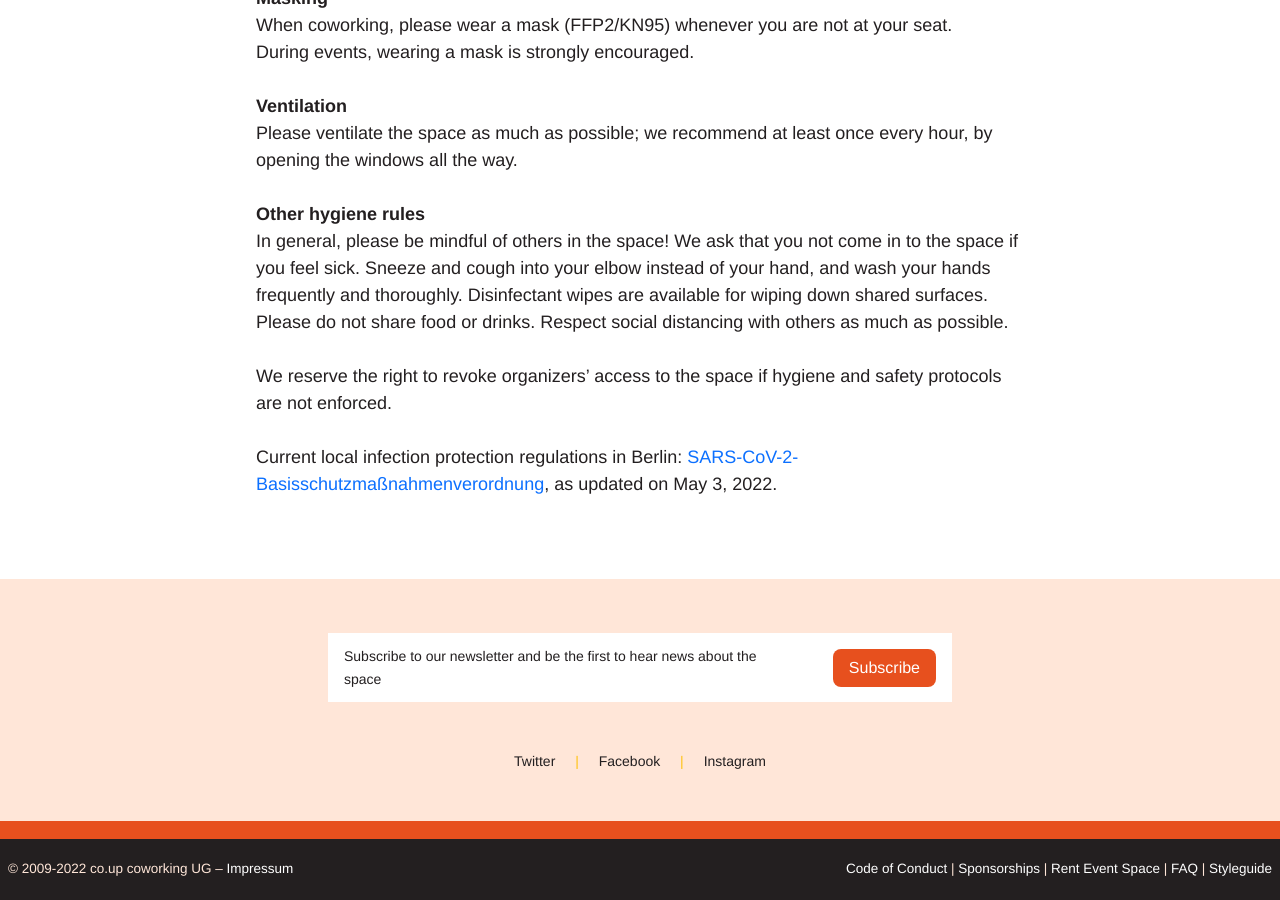
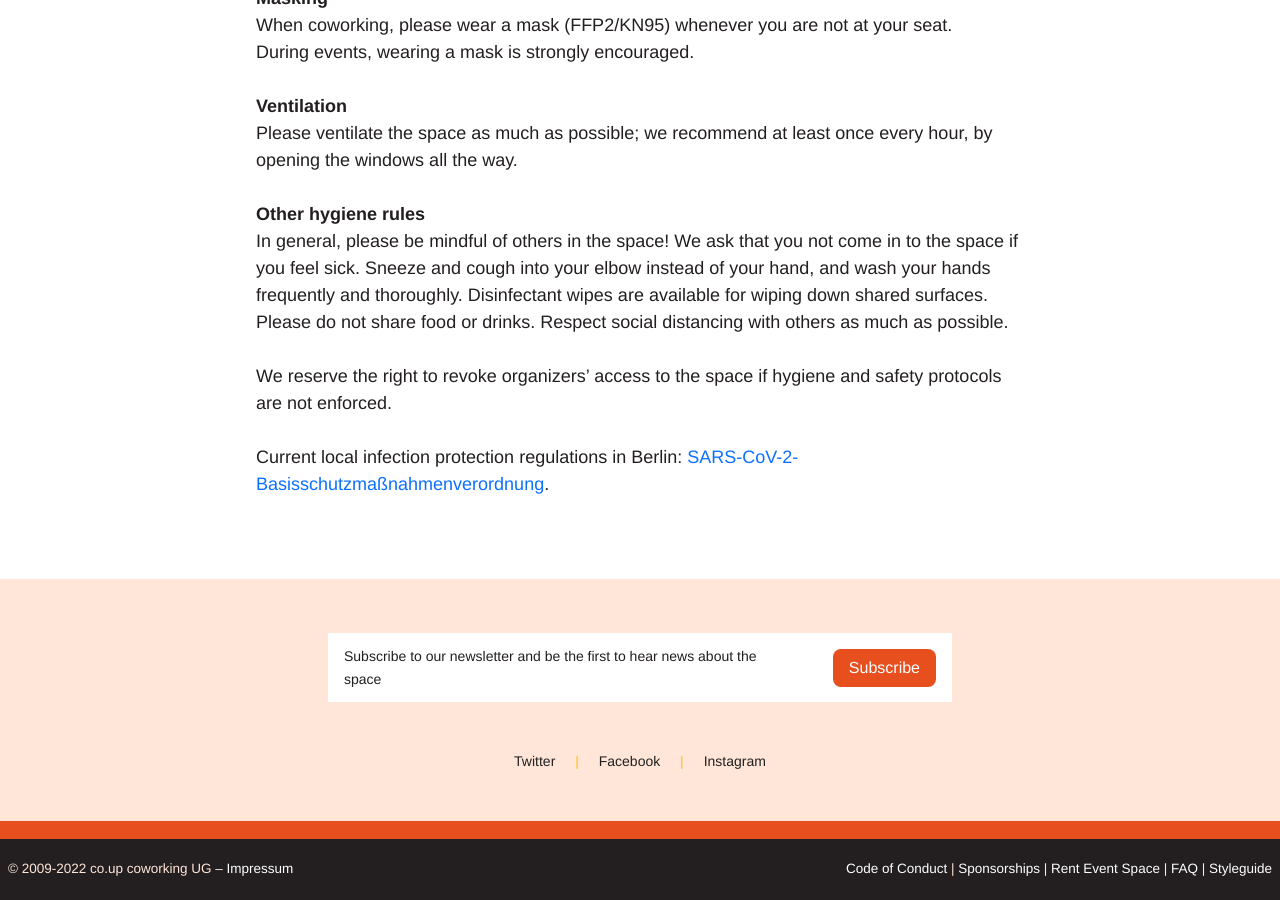
Before and after one commit to co-up/co-up.de, a Jekyll site: the page built from hygiene-safety-guidelines.md, in a window 1280 px wide and 900 px high, scrolled down 1021 px. Built offline with Jekyll 4.4.1, drawn with Linux system fonts in a browser that asks for light colours.

Commit message:
removed update date for Berlin law

```diff
--- a/hygiene-safety-guidelines.md
+++ b/hygiene-safety-guidelines.md
@@ -35,4 +35,4 @@ In general, please be mindful of others in the space! We ask that you not come i
 
 We reserve the right to revoke organizers’ access to the space if hygiene and safety protocols are not enforced.
 
-Current local infection protection regulations in Berlin: [SARS-CoV-2-Basisschutzmaßnahmenverordnung](https://www.berlin.de/corona/massnahmen/verordnung/), as updated on May 3, 2022.
+Current local infection protection regulations in Berlin: [SARS-CoV-2-Basisschutzmaßnahmenverordnung](https://www.berlin.de/corona/massnahmen/verordnung/).
```
